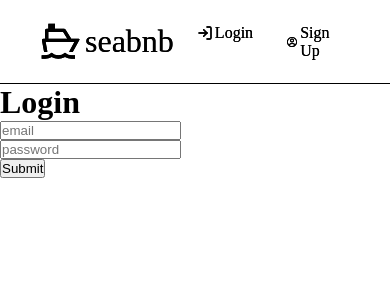
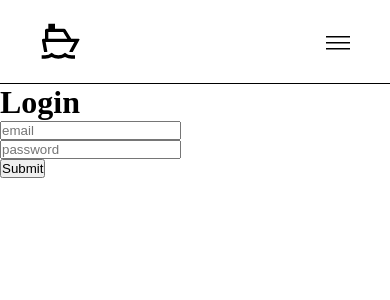
Before and after one commit to mmertune/SeaBNB, a React (Create React App) app in the folder seabnb_client/: page /login in a window 390 px wide. Shown: the top 300 px of the page. Built offline with nearby package versions, Linux system fonts and the light colour scheme.

Commit message:
Added mobile/tablet view modification for Header

```diff
--- a/seabnb_client/src/App.jsx
+++ b/seabnb_client/src/App.jsx
@@ -9,7 +9,6 @@ import { ToastContainer } from "react-toastify";
 function App() {
   return (
     <div className="App">
-      <Header />
       <Routes>
         <Route
           path="/"
--- a/seabnb_client/src/assets/css/Header.css
+++ b/seabnb_client/src/assets/css/Header.css
@@ -52,7 +52,6 @@
 }
 .header_accountContainer {
   display: flex;
-  flex-direction: row;
   justify-content: center;
   align-items: center;
 }
@@ -66,8 +65,8 @@
   justify-content: center;
   align-items: center; */
   cursor: pointer;
-  margin-right: 10px;
   margin-left: 20px;
+  font-size: 1.2rem;
 }
 .header_icon {
   margin-right: 2px;
@@ -78,13 +77,12 @@
   display: flex;
   justify-content: center;
   align-items: center;
-  margin-left: 3px;
   text-decoration: none;
   color: black;
 }
 
 .header_burgerMenu {
-  display: flex;
+  display: none;
   align-items: center;
   border: none;
   background: none;
@@ -95,17 +93,66 @@
 /****************
 *   Phone View  *
 ****************/
-/* @media screen and (max-width: 500px) {} */
+@media screen and (max-width: 650px) {
+  .header_login,
+  .header_signup {
+    display: none;
+  }
+  .header_burgerMenu {
+    display: flex;
+  }
+  .header_formLabel > input {
+    width: 7rem;
+  }
+  .header_formLabel > input:nth-of-type(2) {
+    display: none;
+  }
+  .header_formLabel > input:nth-of-type(3) {
+    display: none;
+  }
+  .header_inputSeparator {
+    display: none;
+  }
+  .header_logoText{
+    display: none;
+  }
+  .header_logoItem {
+    /* font-size: 1.8rem; */
+  }
+  .header_listItem {
+    margin-left: 0;
+  }
+}
 
 /*****************
 *   Mobile View  *
 *****************/
-/* @media screen and (min-width: 501px) and (max-width: 767px) {} */
+@media screen and (min-width: 650px) and (max-width: 767px) {
+  .header_formLabel > input {
+    width: 5rem;
+  }
+  .header_login,
+  .header_signup {
+    display: none;
+  }
+  .header_burgerMenu {
+    display: flex;
+  }
+}
 
 /********************************
 *   Tablet / Small Laptop View  *
 ********************************/
 @media screen and (min-width: 768px) and (max-width: 1203px) {
+  .header_formLabel > input {
+    width: 6rem;
+  }
+  .header_listItem:nth-of-type(2) {
+    margin-left: 15px;
+  }
+  .header_listItem:nth-of-type(1) {
+    margin-left: 0;
+  }
 }
 
 /****************************
--- a/seabnb_client/src/components/Header.jsx
+++ b/seabnb_client/src/components/Header.jsx
@@ -59,9 +59,9 @@ const Header = ({ search }) => {
           <form action="submit" className="header_form">
             <label className="header_formLabel">
               <input type="text" placeholder="Where?" />
-              <VerticalLine />
+              <VerticalLine className="header_inputSeparator"/>
               <input type="text" placeholder="Rating?" />
-              <VerticalLine />
+              <VerticalLine className="header_inputSeparator"/>
               <input type="text" placeholder="Price?" />
               <button className="header_button" onClick={submitForm}>
                 <SearchIcon />
@@ -110,9 +110,9 @@ const Header = ({ search }) => {
             </>
           )}
         </ul>
-        {/* <button className="header_burgerMenu" onClick={displaySideModal}>
+        <button className="header_burgerMenu" onClick={displaySideModal}>
           <BurgerMenu />
-        </button> */}
+        </button>
       </div>
     </header>
   );
```
